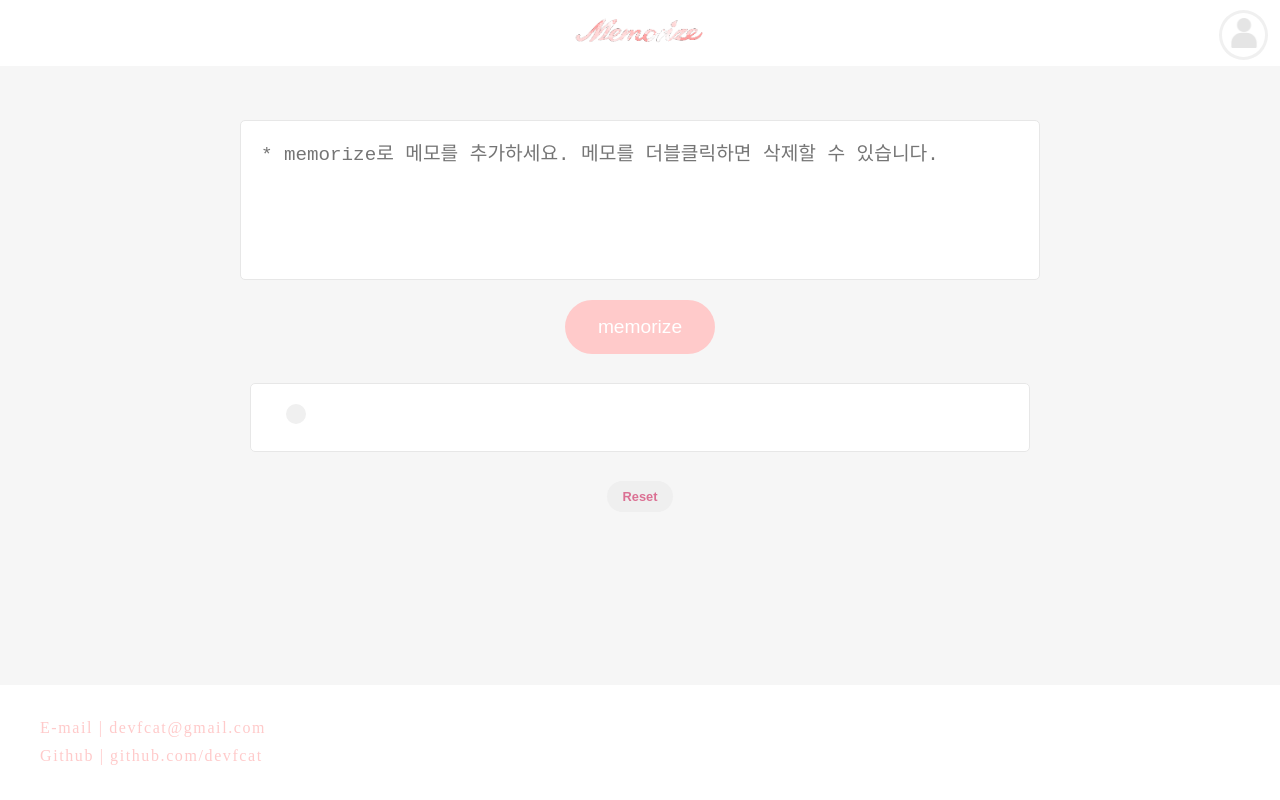
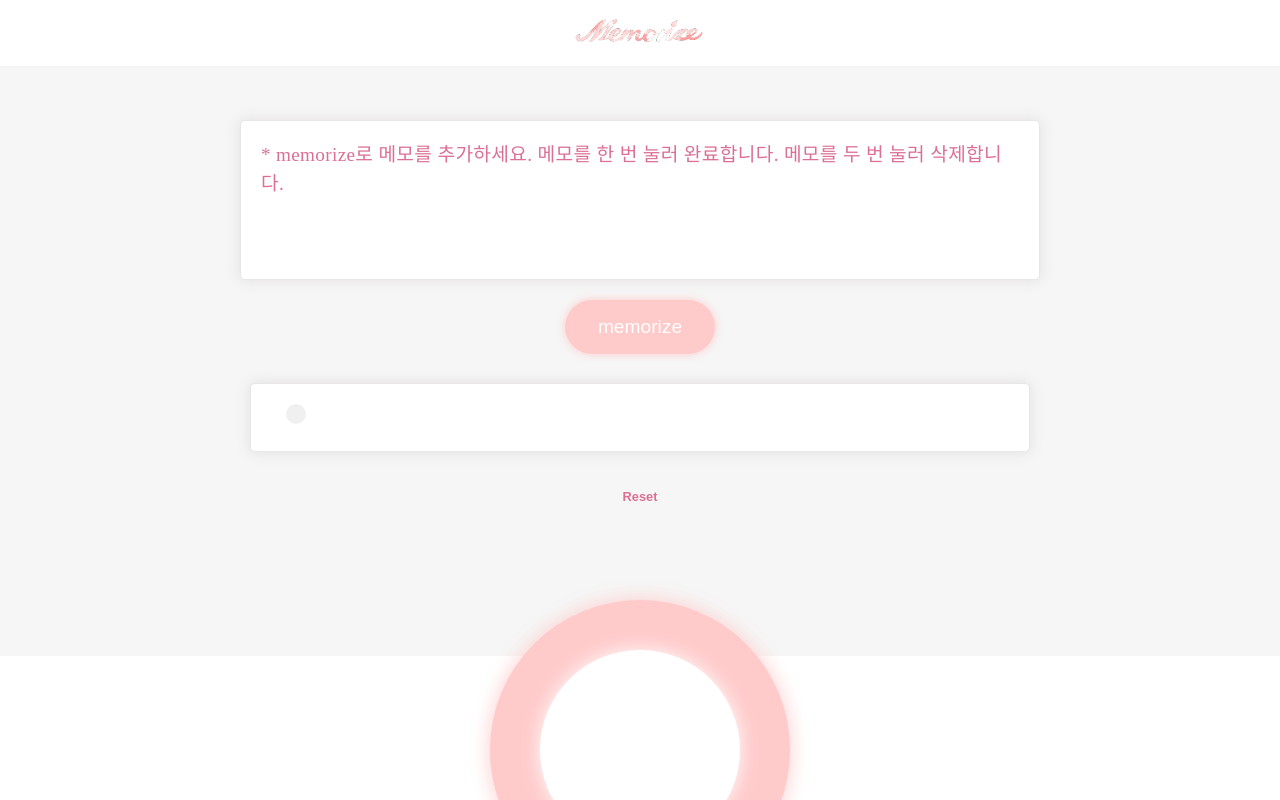
Before and after one commit to devfcat/doMemorize, a plain HTML site: page index.html in a window 1280 px wide. Both pictures are taken after a click on the button "memorize". Drawn offline with nearby package versions, Linux system fonts and the light colour scheme; a web font is replaced by a local one.

Commit message:
Light/Dark Mode and some Fixed

```diff
--- a/index.html
+++ b/index.html
@@ -2,6 +2,7 @@
 <html>
   <head>
     <meta charset="UTF-8" />
+    <meta name="viewport" content="width=device-width" />
     <title>Memorize</title>
 
     <link rel="stylesheet" href="./stylesheet.css" />
@@ -9,90 +10,44 @@
 
   <body>
     <script src="https://code.jquery.com/jquery-3.4.1.js"></script>
-    <script>
-      function resize(obj) {
-        obj.style.height = "1px";
-        obj.style.height = 12 + obj.scrollHeight + "px";
-      }
+    <script type="text/javascript" src="script.js"></script>
 
-      //   function coloring(obj) {
-      //     obj.style.backgroundColor = "pink";
-      //   }
-
-      //   function add() {
-      //     $(".memo").append(
-      //       "<textarea class='memoInput' onkeydown='resize(this)' onkeyup='resize(this)'>" +
-      //         "</textarea>"
-      //     );
-      //   }
-      const newBtn = document.createElement("button");
-
-      newBtn.addEventListener("click", () => {
-        newLi.classList.toggle("complete");
-      });
-
-      const addBtn = document.querySelector("#addBtn"); // 추가 버튼 선택
-
-      addBtn.addEventListener("click", () => {
-        // + 버튼으로 추가
-        if (todoInput.value !== "") {
-          // 빈 값 입력 방지
-          createMemo();
-        }
-      });
-
-      function createMemo() {
-        // 할 일 추가 기능
-        const memoList = document.querySelector("#memoList");
-        const newLi = document.createElement("li"); // li 생성
-        const newBtn = document.createElement("button"); // button 생성
-        const newSpan = document.createElement("span"); // span 생성
-        const memoInput = document.querySelector("#memoInput");
-
-        newLi.appendChild(newBtn); // li안에 button 담기
-        newLi.appendChild(newSpan); // li안에 span 담기
-
-        newSpan.textContent = memoInput.value; // span 안에 value값 담기
-
-        memoList.appendChild(newLi);
-
-        memoInput.value = ""; // value 값에 빈 문자열 담기
-
-        newBtn.addEventListener("click", () => {
-          // 체크박스 클릭시 완료 표시
-          newLi.classList.toggle("complete");
-        });
-
-        newLi.addEventListener("dblclick", () => {
-          newLi.remove();
-        });
-      }
-    </script>
-
-    <nav>
-      <div id="title"><img src="logo.png" height="30px" type="logo"></div>
-      <div class="user"><img src="user.png" width="30px"></div>
+    <nav id="navBar">
+      <div id="title"><img src="logo.png" height="30px" type="logo" /></div>
+      <!-- <div class="user"><img src="user.png" width="30px"></div> -->
     </nav>
 
-    <div class="container">
+    <div id="container">
       <div id="inputField">
         <textarea
           id="memoInput"
-          placeholder="* memorize로 메모를 추가하세요. 메모를 더블클릭하면 삭제할 수 있습니다."
+          placeholder="* memorize로 메모를 추가하세요. 메모를 한 번 눌러 완료합니다. 메모를 두 번 눌러 삭제합니다."
           onkeydown="resize(this)"
           onkeyup="resize(this)"
         ></textarea>
         <br />
-        <button type="button" id="addBtn" onclick="createMemo();">memorize</button>
+        <button type="button" id="addBtn" onclick="createMemo();">
+          memorize
+        </button>
       </div>
       <ul id="memoList"></ul>
-      <button id="resetBtn">Reset</button>
+      <button id="resetBtn" onclick="deleteAll();">Reset</button>
+    </div>
+
+    <div id="menuCircle">
+
+    </div>
+
+    <div id="circle1" onclick="lightMod();">
+
     </div>
 
     <footer>
       E-mail | devfcat@gmail.com
-      <br>
+      <br />
       Github | github.com/devfcat
+      <br />
+      Copyright © 2023 devfcat. All rights reserved.
     </footer>
   </body>
 </html>
--- /dev/null
+++ b/script.js
@@ -0,0 +1,157 @@
+let lightState = true;
+
+function resize(obj) {
+  obj.style.height = "1px";
+  obj.style.height = 12 + obj.scrollHeight + "px";
+}
+
+const newBtn = document.createElement("button");
+
+newBtn.addEventListener("click", () => {
+  newLi.classList.toggle("complete");
+});
+
+function memoListModDark() {
+  const liList = document.querySelectorAll("#memoList li");
+  for (let i = 0; i < liList.length; i++) {
+    $(liList[i]).css("background-color", "#2E2E2E");
+    $(liList[i]).css("filter", "drop-shadow(0px 0px 5px #2E2E2E)");
+    $(liList[i]).css("border", "1px solid #2E2E2E");
+    $(liList[i]).css("color", "white");
+    $("#memoList button").css("background-color", "#7d7d7d");
+  }
+}
+function memoListModLight() {
+    const liList = document.querySelectorAll("#memoList li");
+    for (let i = 0; i < liList.length; i++) {
+      $(liList[i]).css("background-color", "white");
+      $(liList[i]).css("filter", "drop-shadow(0px 0px 5px #e1dede)");
+      $(liList[i]).css("border", "1px solid #e7e7e7");
+      $(liList[i]).css("color", "black");
+      $("#memoList button").css("background-color", "#f0f0f0");
+    }
+  }
+
+const addBtn = document.querySelector("#addBtn"); // 추가 버튼 선택
+
+function createMemo() {
+  // 할 일 추가 기능
+  const memoList = document.querySelector("#memoList");
+  const newLi = document.createElement("li"); // li 생성
+  const newBtn = document.createElement("button"); // button 생성
+  const newSpan = document.createElement("span"); // span 생성
+  const memoInput = document.querySelector("#memoInput");
+
+  newLi.appendChild(newBtn); // li안에 button 담기
+  newLi.appendChild(newSpan); // li안에 span 담기
+
+  newSpan.textContent = memoInput.value; // span 안에 value값 담기
+
+  memoList.appendChild(newLi);
+
+  memoInput.value = ""; // value 값에 빈 문자열 담기
+
+  newBtn.addEventListener("click", () => {
+    // 체크박스 클릭시 완료 표시
+    newLi.classList.toggle("complete");
+  });
+
+  newLi.addEventListener("dblclick", () => {
+    $(newLi).fadeOut(500, "linear", function () {});
+    setTimeout(function () {
+      newLi.remove();
+    }, 501);
+  });
+
+  if (lightState == false) {
+    //다크모드일때 검정색 메모박스 생성.
+    memoListModDark();
+  } else {
+  }
+}
+
+function deleteAll() {
+  // 전체 삭제 버튼
+  const liList = document.querySelectorAll("#memoList li");
+  //console.log(liList)
+
+  for (let i = 0; i < liList.length; i++) {
+    setTimeout(function () {
+      $(liList[i]).fadeOut(300, "linear", function () {});
+    }, 300);
+
+    setTimeout(function () {
+      liList[i].remove();
+    }, 601);
+  }
+}
+
+function lightMod() {
+  if (lightState == true) {
+    document.getElementById("circle1").style.backgroundColor =
+      "rgb(47, 44, 50)";
+    document.getElementById("circle1").style.filter =
+      "drop-shadow(0px 0px 10px rgb(47, 44, 50))";
+
+    //body 색상
+    document.body.style.backgroundColor = "#121212";
+    //container 색상
+    document.getElementById("container").style.backgroundColor = "#121212";
+    //리셋버튼
+    document.getElementById("resetBtn").style.backgroundColor = "#121212";
+    //입력창
+    document.getElementById("memoInput").style.backgroundColor = "#1E1E1E";
+    document.getElementById("memoInput").style.filter =
+      "drop-shadow(0px 0px 10px #252525)";
+    document.getElementById("memoInput").style.border = "1px solid #252525";
+    document.getElementById("memoInput").style.color = "white";
+    //입력버튼
+    document.getElementById("addBtn").style.color = "#ffcaca";
+    document.getElementById("addBtn").style.backgroundColor = "#252525";
+    document.getElementById("addBtn").style.filter =
+      "drop-shadow(0px 0px 2px #252525)";
+    document.getElementById("memoList").style.filter =
+      "drop-shadow(0px 0px 2px #252525)";
+    document.getElementById("memoList").style.color = "white";
+    //메모들
+    memoListModDark();
+    //네비게이션
+    document.getElementById("navBar").style.backgroundColor = "#1E1E1E";
+    //푸터
+    $("footer").css("background-color", "#1E1E1E");
+    lightState = false;
+  } else {
+    document.getElementById("circle1").style.backgroundColor = "white";
+    document.getElementById("circle1").style.filter =
+      "drop-shadow(0px 0px 10px white)";
+
+    //body 색상
+    document.body.style.backgroundColor = "#f6f6f6";
+    //container 색상
+    document.getElementById("container").style.backgroundColor = "#f6f6f6";
+    //리셋버튼
+    document.getElementById("resetBtn").style.backgroundColor = "#f6f6f6";
+    //입력창
+    document.getElementById("memoInput").style.backgroundColor = "white";
+    document.getElementById("memoInput").style.filter =
+      "drop-shadow(0px 0px 10px #e1dede)";
+    document.getElementById("memoInput").style.border = "1px solid #e7e7e7";
+    document.getElementById("memoInput").style.color = "black";
+    //입력버튼
+    document.getElementById("addBtn").style.color = "white";
+    document.getElementById("addBtn").style.backgroundColor = "#ffcaca";
+    document.getElementById("addBtn").style.filter =
+      "drop-shadow(0px 0px 10px #ffcaca)";
+
+    document.getElementById("memoList").style.filter =
+      "drop-shadow(0px 0px 10px #e1dede)";
+    document.getElementById("memoList").style.color = "black";
+    //메모들
+    memoListModLight();
+    //네비게이션
+    document.getElementById("navBar").style.backgroundColor = "white";
+    //푸터
+    $("footer").css("background-color", "white");
+    lightState = true;
+  }
+}
--- a/stylesheet.css
+++ b/stylesheet.css
@@ -1,3 +1,16 @@
+@import url('https://cdn.jsdelivr.net/gh/orioncactus/pretendard/dist/web/static/pretendard.css');
+@font-face {
+  font-family: 'Pretendard';
+  src: url('./images/Pretendard-Thin.woff') format('woff');
+  font-weight: 100;
+  font-display: swap;
+  letter-spacing: 0.3rem;
+}
+
+html{
+  font-family: 'Pretendard';
+}
+
 .memoInput:focus {
   outline: none;
 }
@@ -15,7 +28,7 @@
   border: 3px solid #f0f0f0;
 }
 
-nav {
+#navBar{
   position: fixed;
   top: 0;
   z-index: 10;
@@ -40,9 +53,9 @@ footer {
   padding: 1.8rem 2.5rem;
   width: 100%;
   background-color: white;
-  font-size: 1rem;
+  font-size: 0.6rem;
   font-weight: 500;
-  color: #ffcaca;
+  color: white;
   letter-spacing: 0.1rem;
   line-height: 1.8rem;
 }
@@ -51,9 +64,9 @@ footer {
   padding: 1rem;
 }
 
-.container {
+#container {
   margin-top: 80px;
-  margin-bottom: 150px;
+  margin-bottom: 250px;
   width: 100%;
   background-color: #f6f6f6;
   text-align: center;
@@ -63,7 +76,15 @@ footer {
   padding-bottom: 10px;
 }
 
+textarea::placeholder {
+  color: palevioletred;
+  font-family: 'Pretendard';
+}
+
 #inputField #memoInput {
+  font-family: 'Pretendard';
+  letter-spacing: 0.02rem;
+
   border: 1px solid #e7e7e7;
   border-radius: 5px;
   padding: 20px;
@@ -76,6 +97,8 @@ footer {
 
   font-size: 1.2rem;
   line-height: 1.8rem;
+
+  filter: drop-shadow(0px 0px 7px #e1dede);
 }
 
 #inputField #memoInput:focus {
@@ -87,6 +110,7 @@ footer {
 }
 
 #inputField #addBtn {
+  transition: 0.2s;
   margin-top: 1rem;
   font-weight: 500;
   position: relative;
@@ -99,15 +123,20 @@ footer {
   border-radius: 2rem;
   cursor: pointer;
   vertical-align: middle;
+
+  filter: drop-shadow(0px 0px 5px #ffcaca);
 }
 
 #inputField #addBtn:hover {
   transition: 0.2s;
   border: 2px solid palevioletred;
   color: palevioletred;
+
+  filter: drop-shadow(0px 0px 5px palevioletred);
 }
 
 #memoList {
+
   width: 100%;
   max-width: 50rem;
   list-style: none;
@@ -117,6 +146,11 @@ footer {
   font-size: 1.1rem;
   font-weight: 500;
   line-height: 1.6rem;
+
+  word-break:break-all;
+
+  display: flex;
+  flex-direction: column-reverse;
 }
 
 .slide-right {
@@ -155,6 +189,8 @@ footer {
   border-radius: 5px;
   user-select: none;
   background-color: white;
+
+  filter: drop-shadow(0px 0px 7px #e1dede);
 }
 
 #memoList button {
@@ -172,7 +208,7 @@ footer {
 
 #memoList li.complete {
   text-decoration: line-through;
-  color: #dadada;
+  /* color: #dadada; */
 }
 
 #memoList li.complete button::after {
@@ -187,6 +223,7 @@ footer {
 }
 
 #resetBtn {
+  transition: 0.2s;
   border: none;
   color: palevioletred;
   font-weight: 600;
@@ -194,10 +231,61 @@ footer {
   background-color: none;
   padding: 0.5rem 1rem;
   border-radius: 50px;
+  background-color: #f6f6f6;
 }
 
 #resetBtn:hover {
-  transition: 0.5s;
+  transition: 0.2s;
   border: 2px solid palevioletred;
   font-size: 1rem;
 }
+
+#menuCircle{
+  transition: 0.3s;
+  background-color: #ffcaca;
+  border-radius: 100%;
+
+  width: 300px;
+  height: 300px;
+
+  position: fixed;
+  bottom: -100px;
+  overflow: hidden;
+  z-index: 11;
+
+  filter: drop-shadow(0px 0px 10px #ffcaca);
+}
+
+#menuCircle:hover{
+  transition: 0.3s;
+  width: 320px;
+  height: 320px;
+  bottom: -80px;
+}
+
+#circle1{
+  text-align: center;
+  transition: 0.3s;
+
+  background-color: white;
+  border-radius: 100%;
+
+  width: 200px;
+  height: 200px;
+
+  position: fixed;
+  bottom: -50px;
+  overflow: hidden;
+  z-index: 12;
+
+  filter: drop-shadow(0px 0px 10px rgb(255, 255, 255));
+}
+
+#circle1:hover{
+  transition: 0.3s;
+
+  width: 220px;
+  height: 220px;
+
+  bottom: -30px;
+}
```
